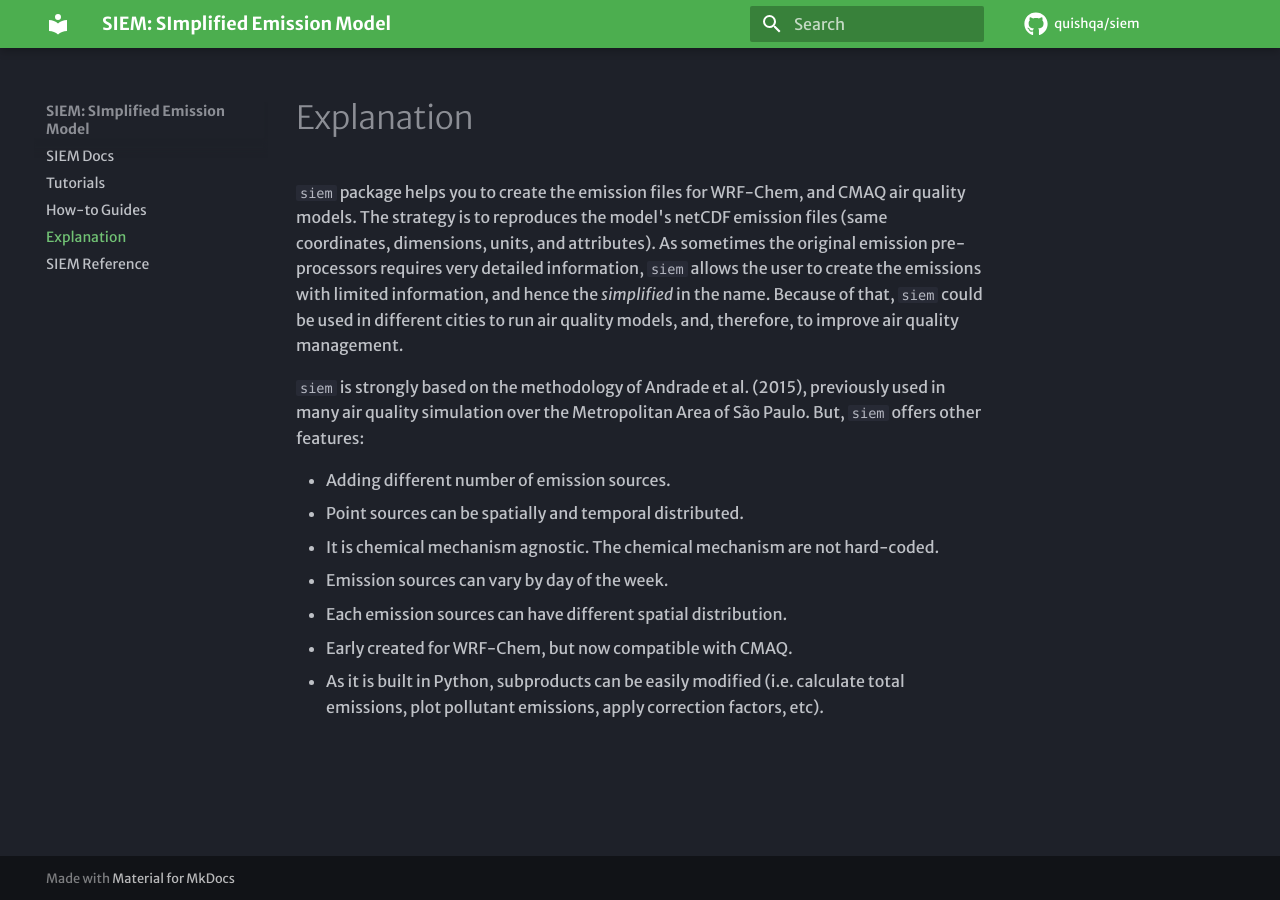
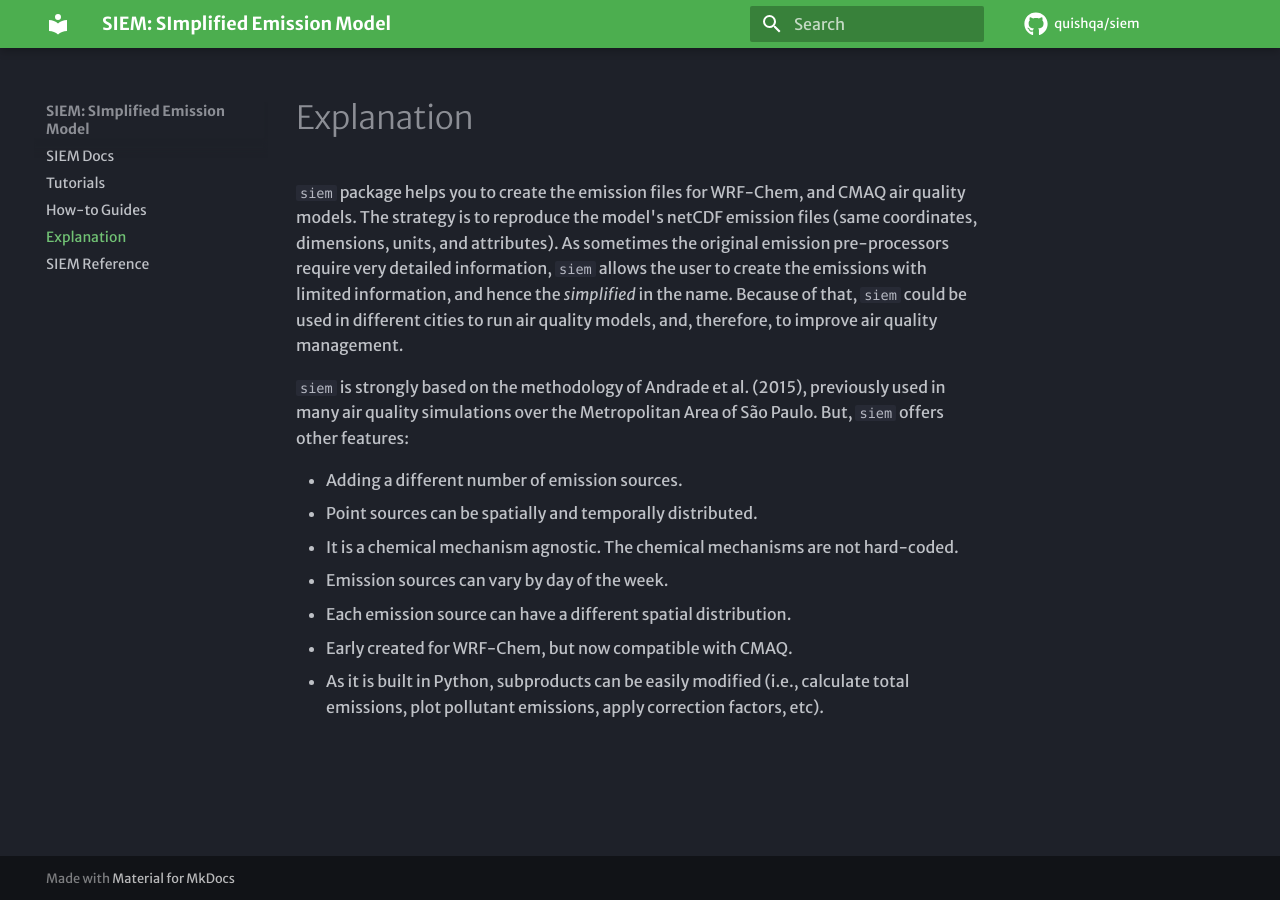
Before and after one commit to quishqa/siem, an MkDocs documentation site: the page built from docs/explanation.md, in a window 1280 px wide. Built offline with MkDocs 1.6.1 and Material for MkDocs 9.7.7, drawn with Linux system fonts in a browser that asks for light colours; some web fonts are replaced; comment, search, counter and statistics services are not loaded.

Commit message:
Fix grammatical errors in explanation.md

```diff
--- a/docs/explanation.md
+++ b/docs/explanation.md
@@ -2,22 +2,22 @@
 
 `siem` package helps you to create the emission files for WRF-Chem,
 and CMAQ air quality models.
-The strategy is to reproduces the model's netCDF emission files
+The strategy is to reproduce the model's netCDF emission files
 (same coordinates, dimensions, units, and attributes).
-As sometimes the original emission pre-processors requires very detailed information,
+As sometimes the original emission pre-processors require very detailed information,
 `siem` allows the user to create the emissions with limited information,
 and hence the _simplified_ in the name.
 Because of that, `siem` could be used in different cities to run air quality models,
 and, therefore, to improve air quality management.
 
 `siem` is strongly based on the methodology of Andrade et al. (2015),
-previously used in many air quality simulation over the Metropolitan Area of São Paulo.
+previously used in many air quality simulations over the Metropolitan Area of São Paulo.
 But, `siem` offers other features:
 
-- Adding different number of emission sources.
-- Point sources can be spatially and temporal distributed.
-- It is chemical mechanism agnostic. The chemical mechanism are not hard-coded.
+- Adding a different number of emission sources.
+- Point sources can be spatially and temporally distributed.
+- It is a chemical mechanism agnostic. The chemical mechanisms are not hard-coded.
 - Emission sources can vary by day of the week.
-- Each emission sources can have different spatial distribution.
+- Each emission source can have a different spatial distribution.
 - Early created for WRF-Chem, but now compatible with CMAQ.
-- As it is built in Python, subproducts can be easily modified (i.e. calculate total emissions, plot pollutant emissions, apply correction factors, etc).
+- As it is built in Python, subproducts can be easily modified (i.e., calculate total emissions, plot pollutant emissions, apply correction factors, etc).
```
